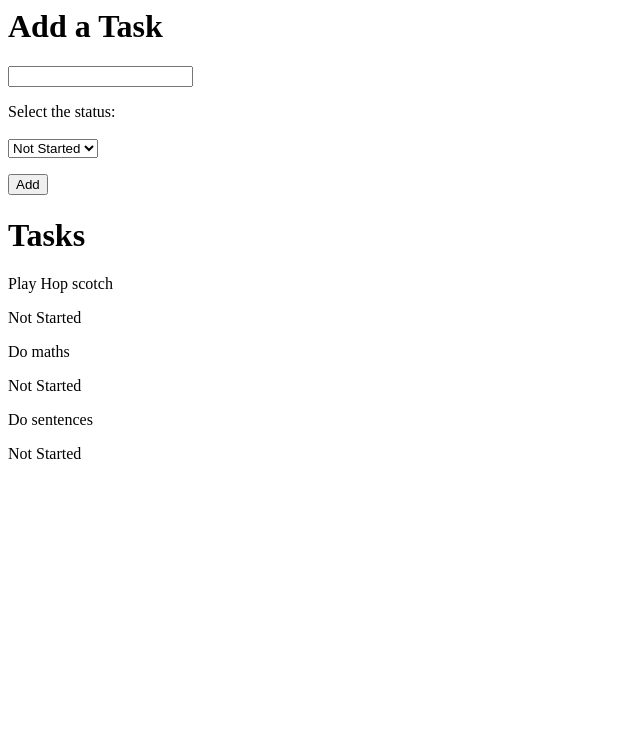
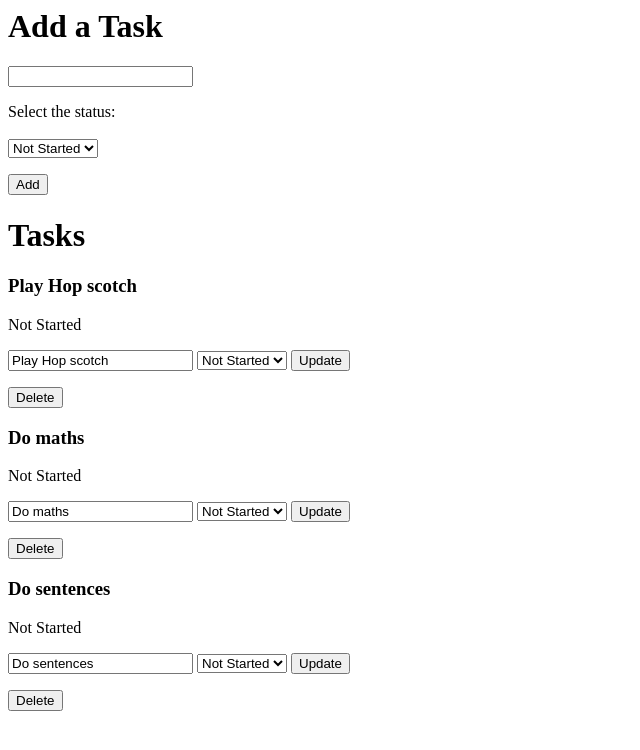
Before and after one commit to mwambao/flask-to-do-app, a Flask app: page / in a window 1280 px wide. Shown: the top 750 px of the page, without its empty margins (0-640 px from the left). Run offline with Flask 2, Linux system fonts and the light colour scheme; data comes from the database, SQL or seed files in the repository; both versions use the stored data as it was after the commit.

Commit message:
update and delete functionalities

```diff
--- a/flask-to-do-app/templates/home.html
+++ b/flask-to-do-app/templates/home.html
@@ -26,6 +26,25 @@
 <h1>Tasks</h1>
 
     {% for task in tasks %}
-     <p>{{task.task}}</p>
+    <h3><p>{{task.task}}</p></h3>
      <p>{{task.status}}</p>
+
+     <form method="POST" action="./update">
+         <input type="hidden" value="{{task.task}}" name="oldtask">
+         <input type="text" value="{{task.task}}" name="newtask">
+         <input type="hidden" value="{{task.status}}" name="oldstatus">
+        <select name="newstatus" id="status">
+            <option value="Not Started">Not Started</option>
+            <option value="Started">Started</option>
+            <option value="In Progress">In progress</option>
+            <option value="Completed">Completed</option>
+        </select>
+         <input type="submit" value="Update">
+     </form>
+
+     <form method="POST" action="./delete">
+         <input type="hidden" value="{{task.task}}" name="task">
+         <input type="submit" value="Delete">
+
+     </form>
     {% endfor %}
```
Also changed, not shown: flask-to-do-app/tasks.db, 2 other files.
